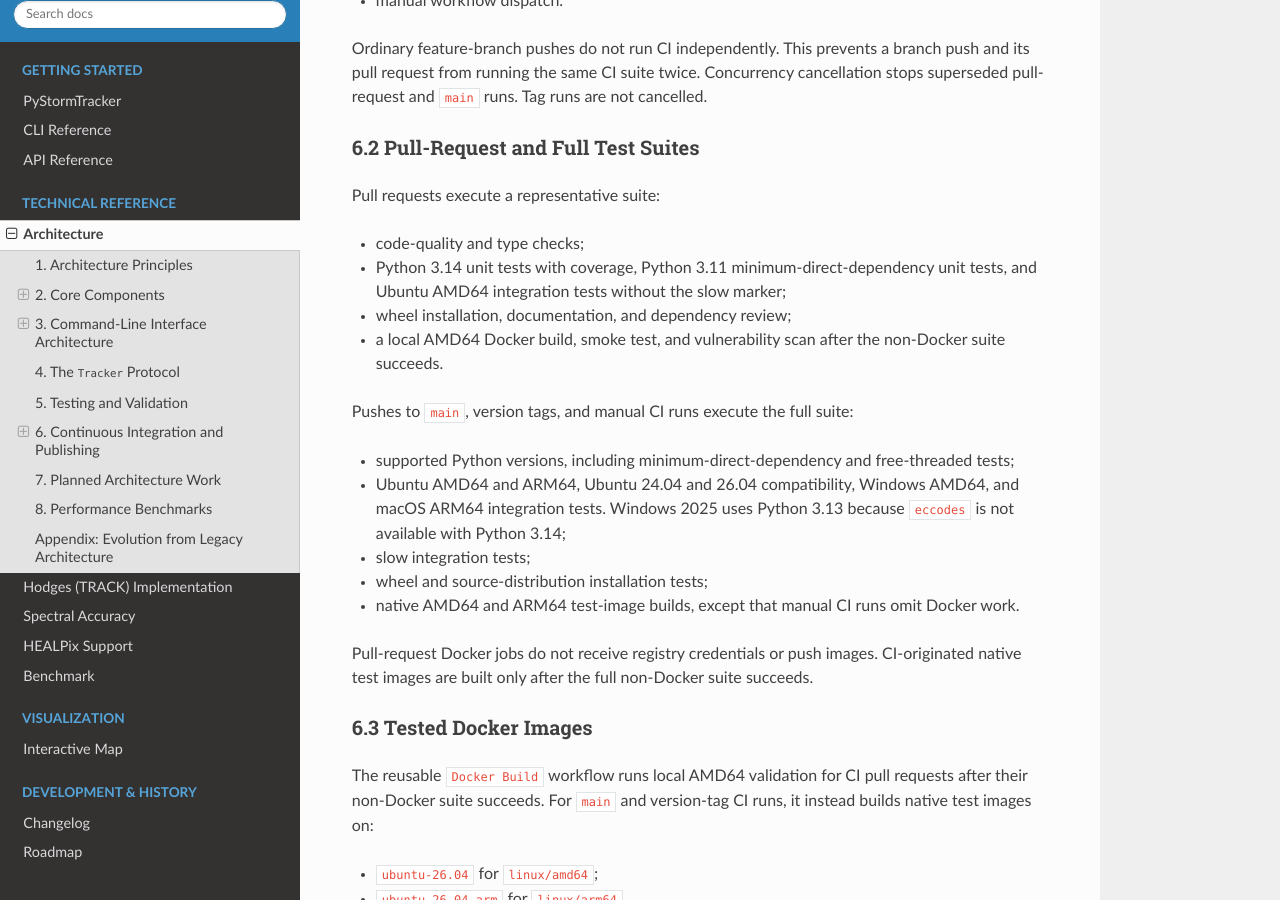
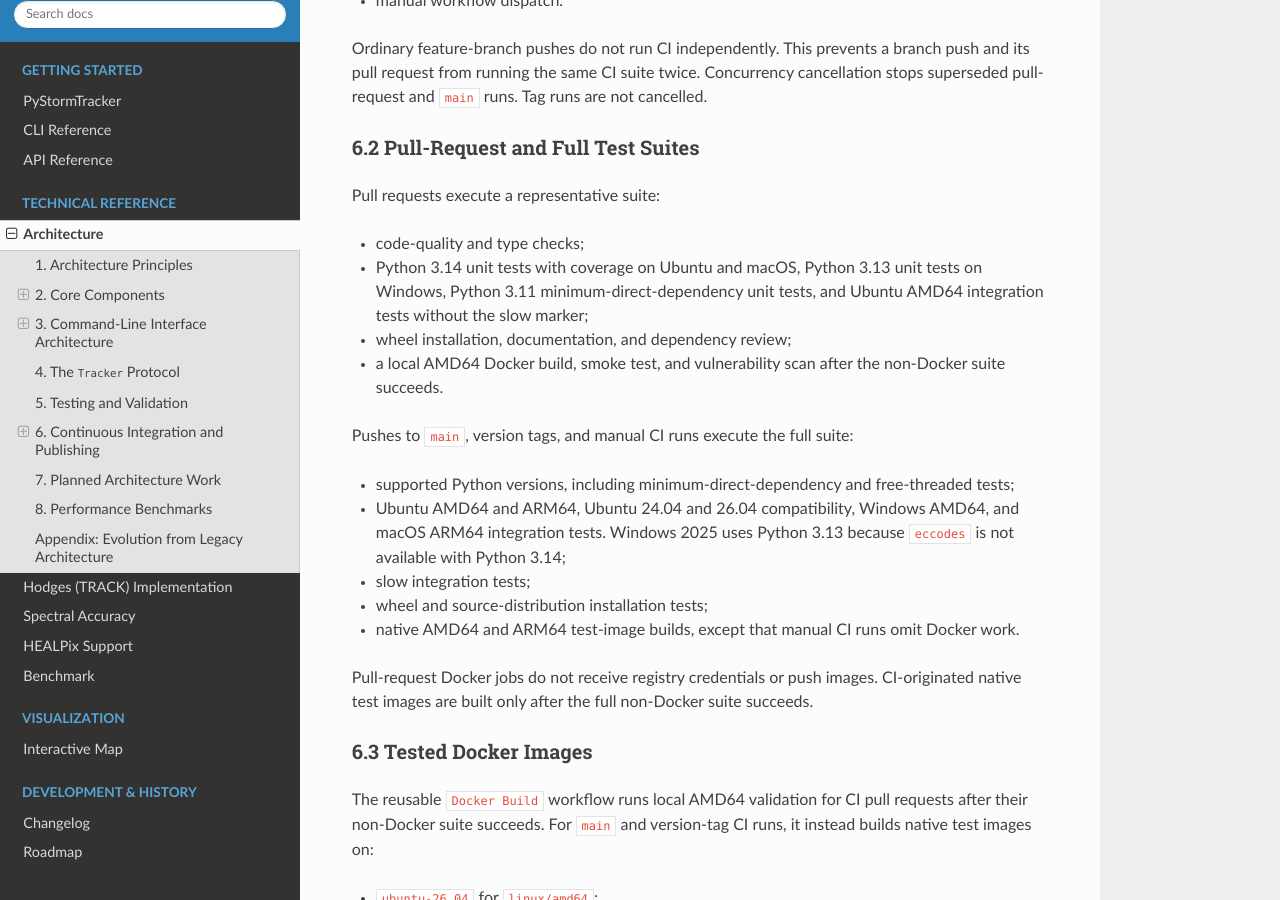
Before and after one commit to mwyau/PyStormTracker, a Sphinx documentation site: the page built from docs/architecture.md, in a window 1280 px wide and 900 px high, scrolled down 3972 px. Built offline with Sphinx 7.4.7 and the Read the Docs theme 3.1.0, drawn with Linux system fonts in a browser that asks for light colours.

Commit message:
ci: add macOS and Windows to unit test matrix

```diff
--- a/docs/architecture.md
+++ b/docs/architecture.md
@@ -133,8 +133,9 @@ Ordinary feature-branch pushes do not run CI independently. This prevents a bran
 Pull requests execute a representative suite:
 
 - code-quality and type checks;
-- Python 3.14 unit tests with coverage, Python 3.11 minimum-direct-dependency
-  unit tests, and Ubuntu AMD64 integration tests without the slow marker;
+- Python 3.14 unit tests with coverage on Ubuntu and macOS, Python 3.13 unit
+  tests on Windows, Python 3.11 minimum-direct-dependency unit tests, and
+  Ubuntu AMD64 integration tests without the slow marker;
 - wheel installation, documentation, and dependency review;
 - a local AMD64 Docker build, smoke test, and vulnerability scan after the
   non-Docker suite succeeds.
```
Also changed, not shown: 1 other file.
